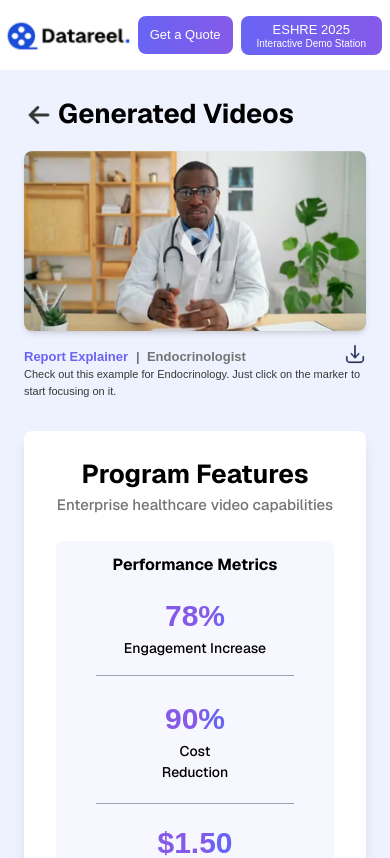
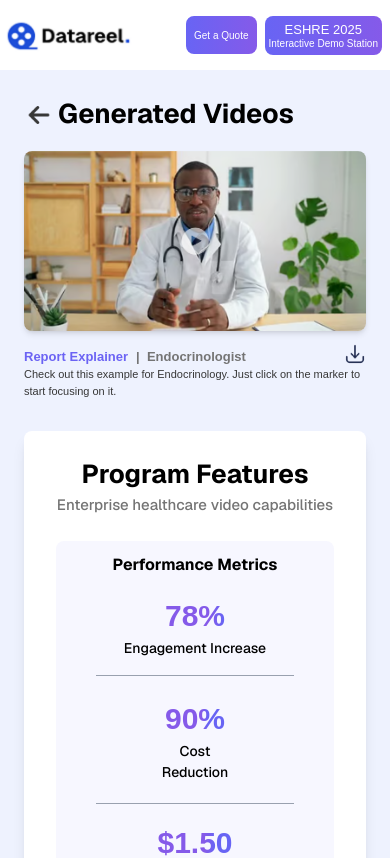
Before and after one commit to daklovish13/Datareel_Eshre, a Next.js app: page /generated-videos in a window 390 px wide. Shown: the top 858 px of the page. Built offline with nearby package versions, Linux system fonts and the light colour scheme.

Commit message:
last commit

```diff
--- a/src/app/catelog-of-videos/_components/index.tsx
+++ b/src/app/catelog-of-videos/_components/index.tsx
@@ -24,7 +24,7 @@ export const Catalog = () => {
         </div>
         {/* Generate Button on top-right of the main image */}
         <div className="">
-          <div className="md:block hidden absolute md:top-27 md:right-20  height-30">
+          <div className="md:block hidden absolute md:top-29 md:right-20  height-30">
             <Link href="/generate-videos">
               <Image
                 src="/Group32.png"
--- a/src/app/generate-videos/_components/index.tsx
+++ b/src/app/generate-videos/_components/index.tsx
@@ -80,7 +80,7 @@ export const GenerateVideoUI = () => {
                   setSelectedAvatar((prev) => (prev === index ? null : index))
                 }
                 // Handle click selection
-                className={`relative md:w-[150px] md:h-[150px] h-[100px] w-[100px] rounded-full flex items-center justify-center  cursor-pointer transition
+                className={`relative md:w-[150px] md:h-[150px] h-[80px] w-[80px] rounded-full flex items-center justify-center  cursor-pointer transition
         ${
           selectedAvatar === index
             ? "  border-2 border-[#6864F4]"
@@ -151,7 +151,7 @@ export const GenerateVideoUI = () => {
                 onClick={() =>
                   setSelectedLanguage((prev) => (prev === lang ? null : lang))
                 }
-                className={` flex items-center md:mx-0   w-fit gap-2 px-13 py-2 text-[14px] font-medium  rounded-[12px]  cursor-pointer ${
+                className={` flex items-center md:mx-0   md:w-fit w-full gap-2 px-13 py-2 text-[14px] font-medium  rounded-[12px]  cursor-pointer ${
                   selectedLanguage === lang
                     ? "bg-[#855AE921] border text-black border-[#855AE9]"
                     : "shadow-md text-black"
--- a/src/components/Header.tsx
+++ b/src/components/Header.tsx
@@ -15,11 +15,11 @@ export const Header = () => {
         />
       </div>
       <div className="flex gap-2">
-       {pathname!=="/"&& <button className="  md:px-6 px-3   ">
-          <div className="text-[13px]">Get a Quote</div>
+       {pathname!=="/"&& <button className="  md:px-6 px-2  ">
+          <div className="md:text-[13px] text-[10px]">Get a Quote</div>
         </button>}
 
-        <button className="h-fit p-1 md:px-6 px-4">
+        <button className="h-fit p-1 md:px-6 ">
           <div className="pb-0 mb-0 text-[13px]">ESHRE 2025</div>
           <div className="text-[10px] -mt-1  font-light">
             Interactive Demo Station
```
